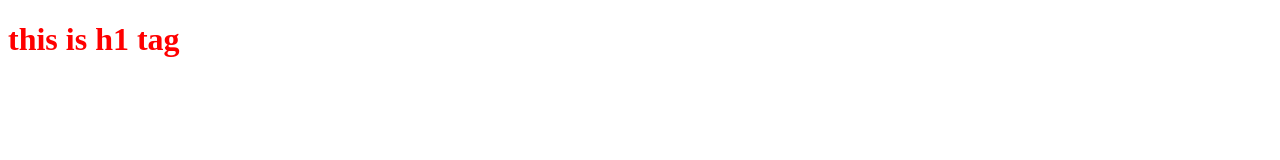
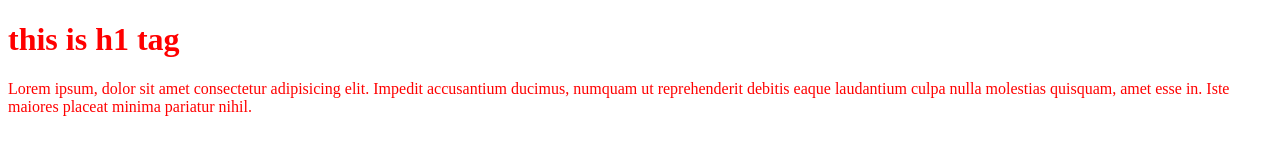
Before and after one commit to Gabrieli908/Homework-, a plain HTML site: page index.html in a window 1280 px wide. Drawn offline with Linux system fonts and the light colour scheme.

Commit message:
add p tag

```diff
--- a/index.html
+++ b/index.html
@@ -8,5 +8,6 @@
 </head>
 <body>
     <h1>this is h1 tag</h1>
+    <p>Lorem ipsum, dolor sit amet consectetur adipisicing elit. Impedit accusantium ducimus, numquam ut reprehenderit debitis eaque laudantium culpa nulla molestias quisquam, amet esse in. Iste maiores placeat minima pariatur nihil.</p>
 </body>
 </html>
--- a/style.css
+++ b/style.css
@@ -1,3 +1,7 @@
 h1 {
     color: red;
 }
+
+p {
+    color: red;
+}
```
